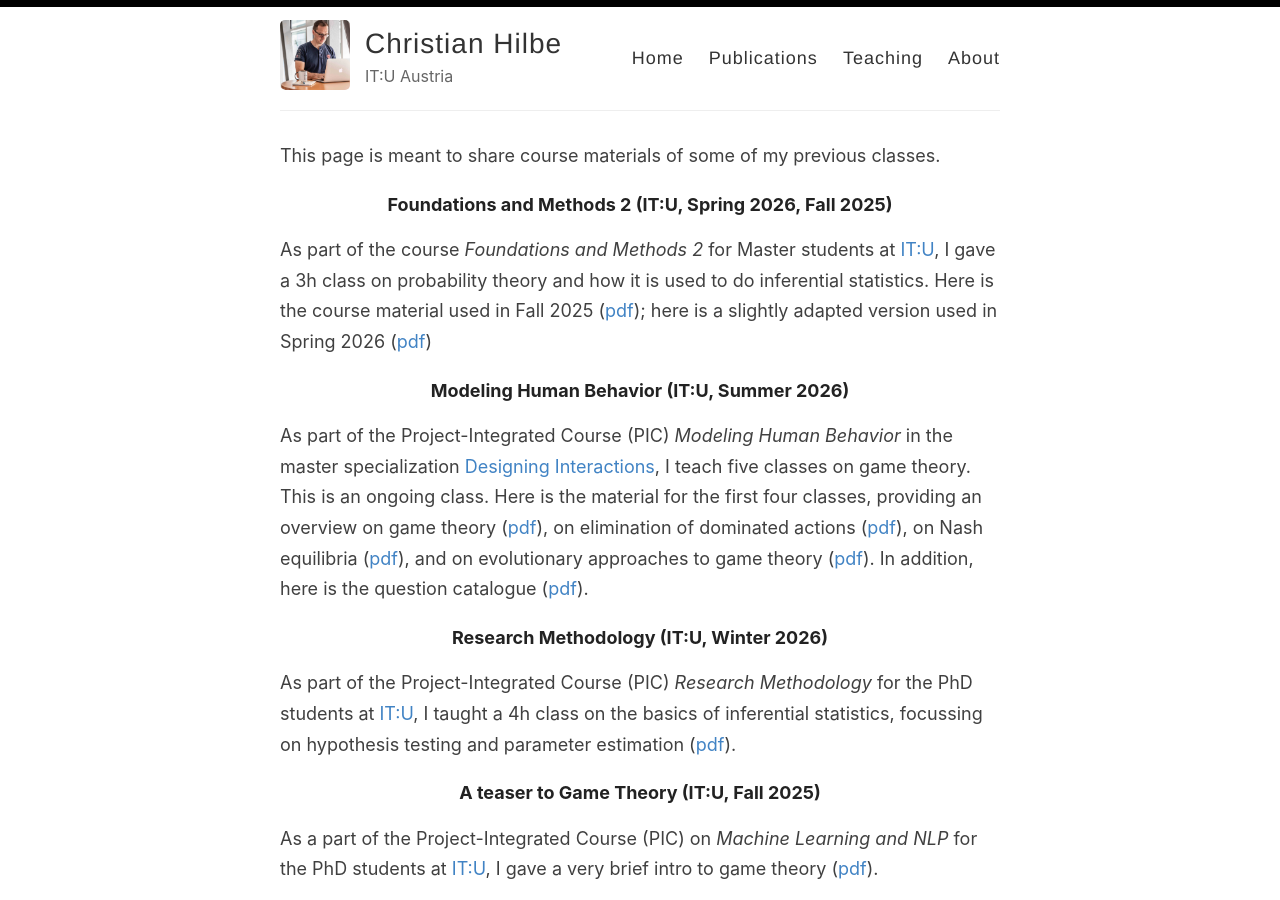
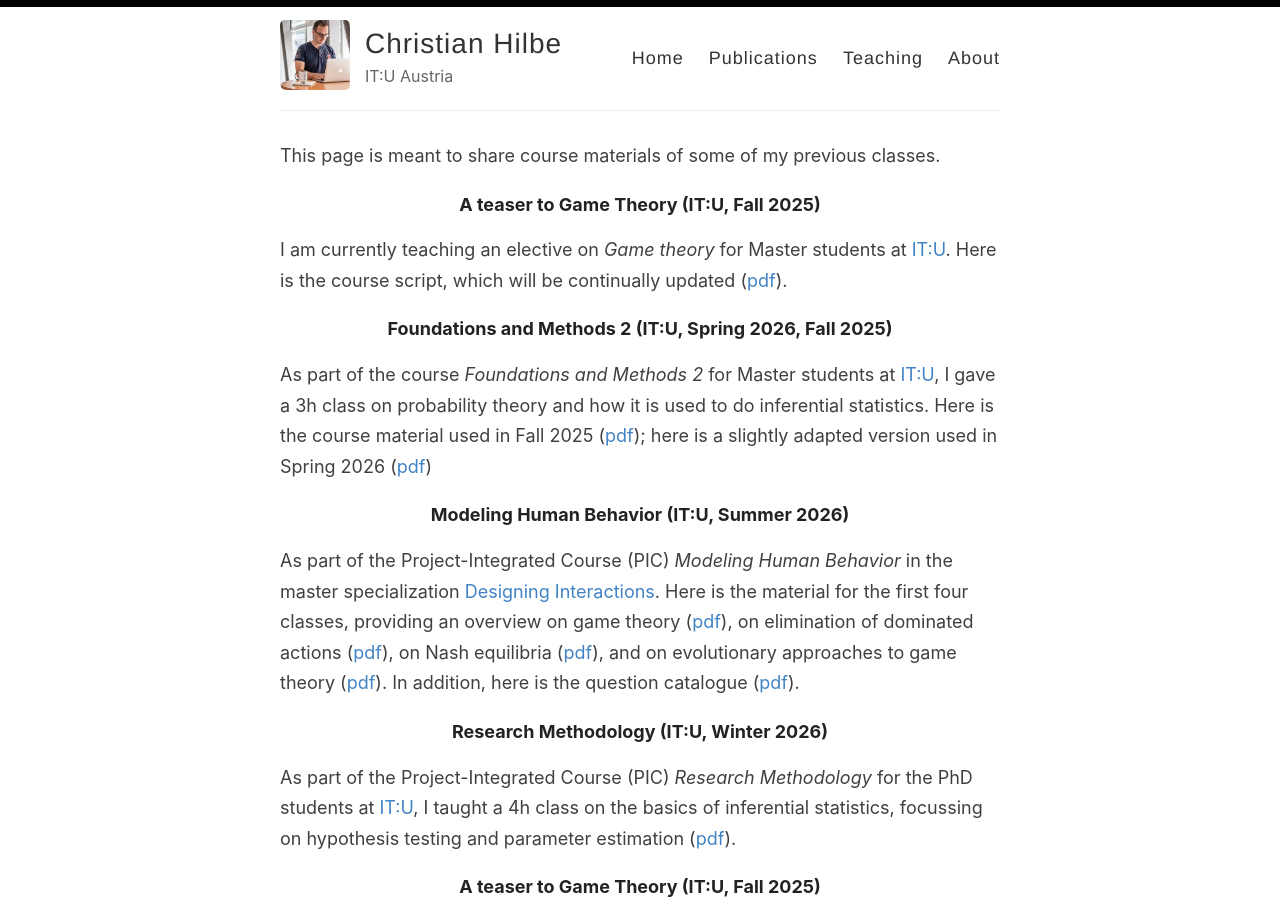
Before and after one commit to christian-hilbe/christian-hilbe.github.io, a Jekyll site: the page built from _pages/teaching.md, in a window 1280 px wide and 900 px high. Built offline with Jekyll 4.4.1, drawn with Linux system fonts in a browser that asks for light colours.

Commit message:
CH: Updating teaching: Game theory

```diff
--- a/_pages/teaching.md
+++ b/_pages/teaching.md
@@ -6,13 +6,17 @@ permalink: /teaching/
 
 This page is meant to share course materials of some of my previous classes.
 
+###### A teaser to Game Theory (IT:U, Fall 2025)
+
+I am currently teaching an elective on *Game theory* for Master students at [IT:U](https://it-u.at/en/).
+Here is the course script, which will be continually updated ([pdf](../files/teaching/2026_GameTheory/Lecture_Notes.pdf)).
+
 ###### Foundations and Methods 2 (IT:U, Spring 2026, Fall 2025)
 
 As part of the course *Foundations and Methods 2* for Master students at [IT:U](https://it-u.at/en/), I gave a 3h class on probability theory and how it is used to do inferential statistics. Here is the course material used in Fall 2025 ([pdf](../files/teaching/2026_FM2/Notes_Probability.pdf)); here is a slightly adapted version used in Spring 2026 ([pdf](../files/teaching/2026_FM2/Notes_Probability_v2.pdf))
 
 ###### Modeling Human Behavior (IT:U, Summer 2026)
-As part of the Project-Integrated Course (PIC) *Modeling Human Behavior* in the master specialization [Designing Interactions](https://it-u.at/en/study-program/designing-interactions_2/), I teach five classes on game theory.
-This is an ongoing class. Here is the material for the first four classes, providing an overview on game theory ([pdf](../files/teaching/2026_MHB/Notes_Pt1.pdf)), on elimination of dominated actions ([pdf](../files/teaching/2026_MHB/Notes_Pt2.pdf)), on Nash equilibria ([pdf](../files/teaching/2026_MHB/Notes_Pt3.pdf)), and on evolutionary approaches to game theory ([pdf](../files/teaching/2026_MHB/Notes_Pt4.pdf)). In addition, here is the question catalogue ([pdf](../files/teaching/2026_MHB/Content_Overview.pdf)).
+As part of the Project-Integrated Course (PIC) *Modeling Human Behavior* in the master specialization [Designing Interactions](https://it-u.at/en/study-program/designing-interactions_2/). Here is the material for the first four classes, providing an overview on game theory ([pdf](../files/teaching/2026_MHB/Notes_Pt1.pdf)), on elimination of dominated actions ([pdf](../files/teaching/2026_MHB/Notes_Pt2.pdf)), on Nash equilibria ([pdf](../files/teaching/2026_MHB/Notes_Pt3.pdf)), and on evolutionary approaches to game theory ([pdf](../files/teaching/2026_MHB/Notes_Pt4.pdf)). In addition, here is the question catalogue ([pdf](../files/teaching/2026_MHB/Content_Overview.pdf)).
 
 ###### Research Methodology (IT:U, Winter 2026)
 As part of the Project-Integrated Course (PIC) *Research Methodology* for the PhD students at [IT:U](https://it-u.at/en/), I taught a 4h class on the basics of inferential statistics, focussing on hypothesis testing and parameter estimation ([pdf](../files/teaching/2026_ResearchMethodology/Notes_Statistics.pdf)).
```
Also changed, not shown: 1 other file.
